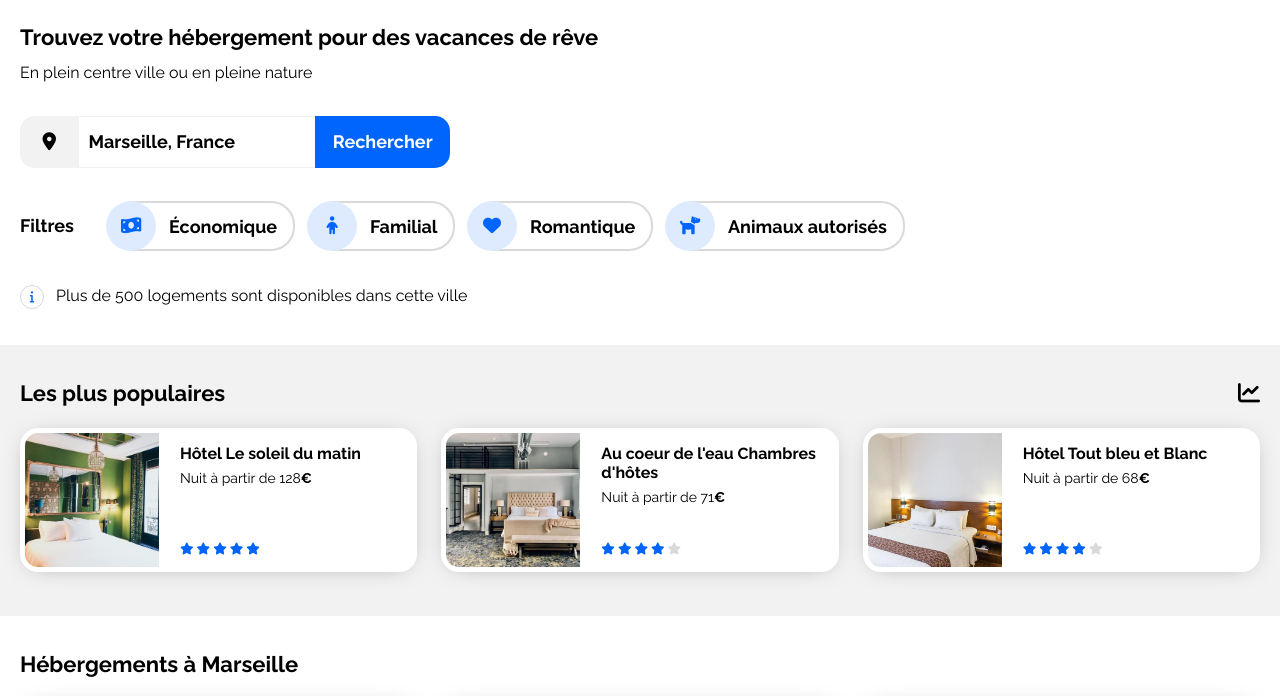
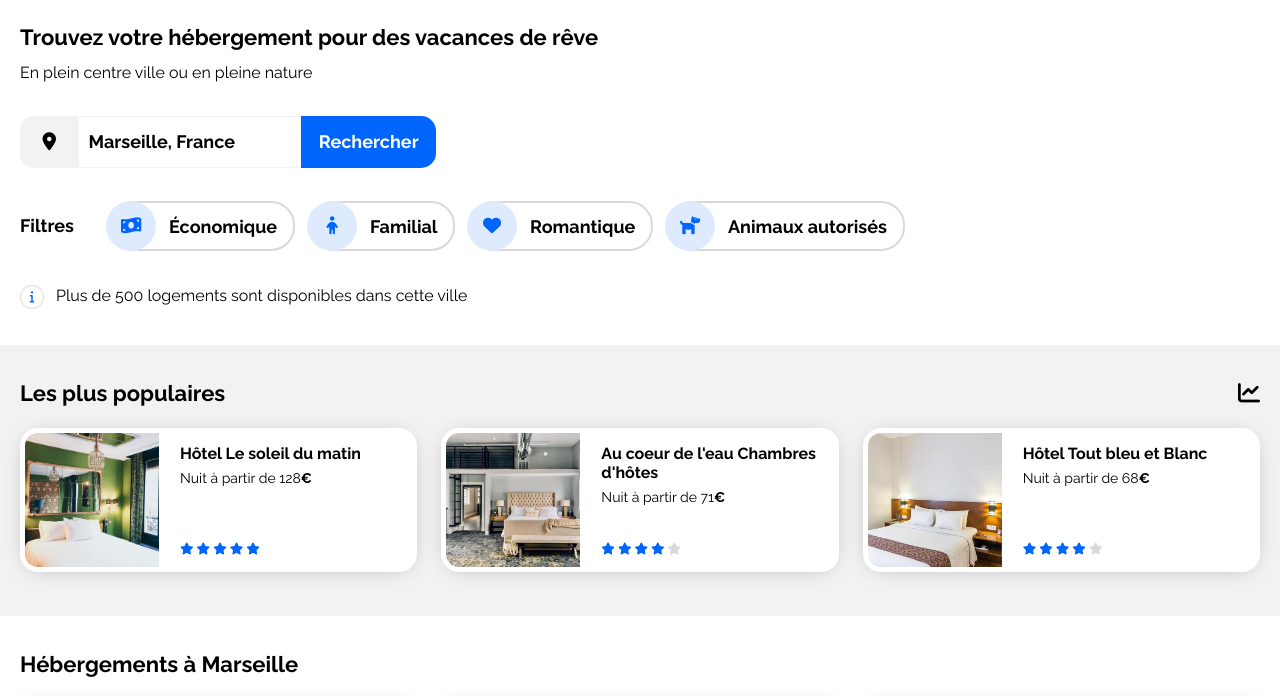
Before and after one commit to freddy38510/FreddyEscobar_2_15092020, a website: page src/index.html in a window 1280 px wide. Shown: the part 102-798 px from the top of the page. Drawn offline with nearby package versions, Linux system fonts and the light colour scheme; files that its build step writes are made by us from their sources.

Commit message:
fix(form): set max-width for fields
Fix overflowed width on Firefox.

```diff
--- a/src/index.html
+++ b/src/index.html
@@ -52,7 +52,7 @@
         </h1>
         <p class="sub-heading">En plein centre ville ou en pleine nature</p>
         <form>
-          <fieldset>
+          <fieldset class="is-flex is-row">
             <legend class="is-visually-hidden">Lieu</legend>
             <div class="field has-icon has-button">
               <input
@@ -78,7 +78,7 @@
             </div>
           </fieldset>
           <fieldset aria-labelledby="filters">
-            <div class="field has-buttons-list">
+            <div class="field has-buttons-list is-fullwidth">
               <p class="title is-3" id="filters">Filtres</p>
               <ul class="is-flex is-row is-multiline has-items-center">
                 <li>
--- a/src/sass/_form.scss
+++ b/src/sass/_form.scss
@@ -7,6 +7,7 @@ form {
   display: flex;
   font-size: 1.125rem;
   margin-bottom: 1em;
+  max-width: 26rem;
   position: relative;
   width: 100%;
 
@@ -15,7 +16,6 @@ form {
   }
 
   &.has-icon .input {
-    border-radius: 15px 0 0 15px;
     padding: 0.5rem 0.75em 0.5em 3.75em;
     padding: 0.5em 1.5em 0.5em 3.75em;
     transform: perspective(1px) translateZ(0);
@@ -35,7 +35,10 @@ form {
   &.has-button > button {
     align-self: stretch;
     border-radius: 15px;
-    margin: 0 0 0 -15px;
+    bottom: 0;
+    position: absolute;
+    right: 0;
+    top: 0;
 
     @include sm {
       border-radius: 0 15px 15px 0;
@@ -44,6 +47,10 @@ form {
     @include md {
       font-size: 1.125rem;
     }
+  }
+
+  &.is-fullwidth {
+    max-width: 100%;
   }
 }
 
@@ -63,13 +70,6 @@ form {
 .input:focus,
 .input:active {
   border-color: adjust-color($grey, $lightness: -6%);
-}
-
-@include sm {
-  .input,
-  .field {
-    width: auto;
-  }
 }
 
 .input .icon {
```
Also changed, not shown: dist/css/main.css, dist/css/main.min.css, dist/index.html.
